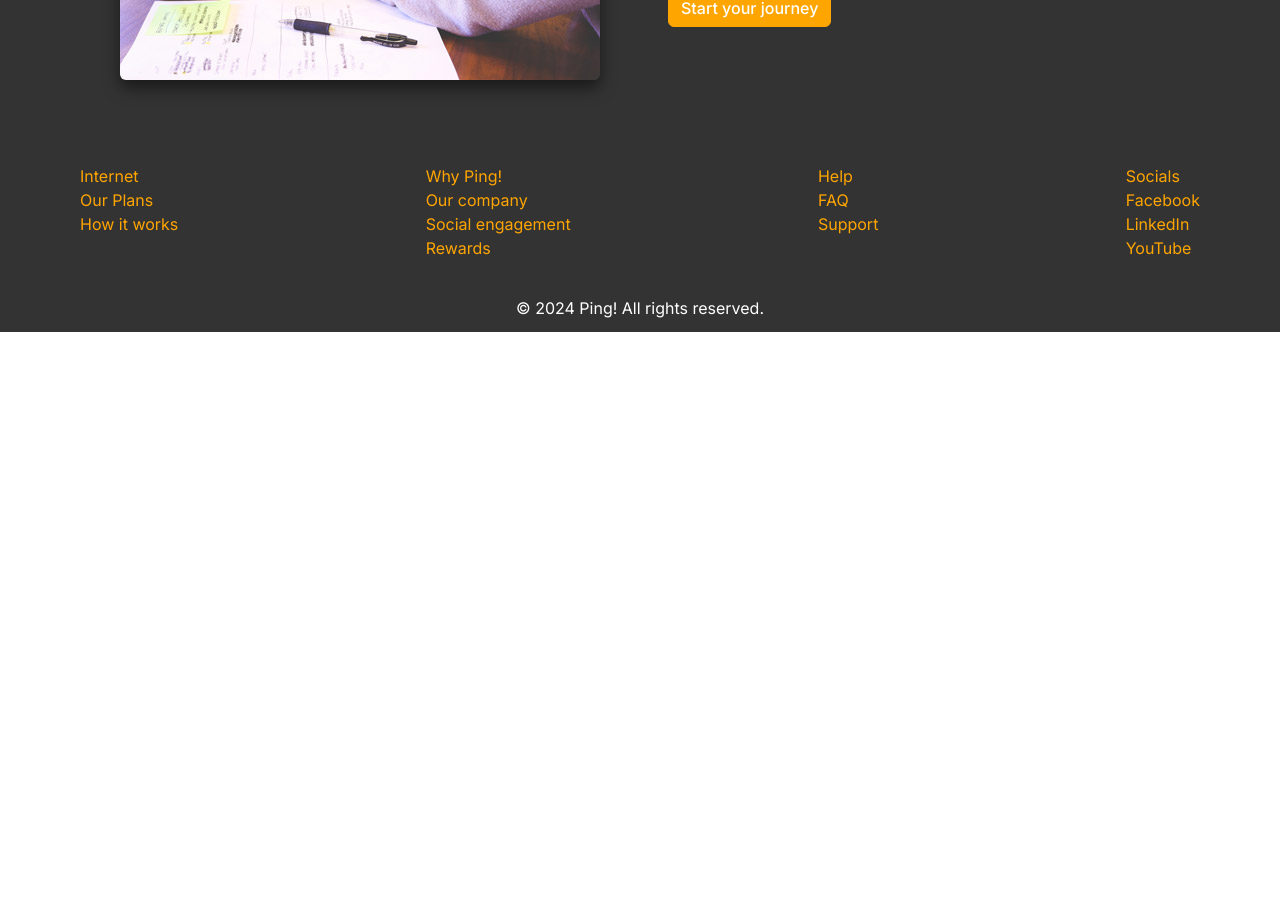
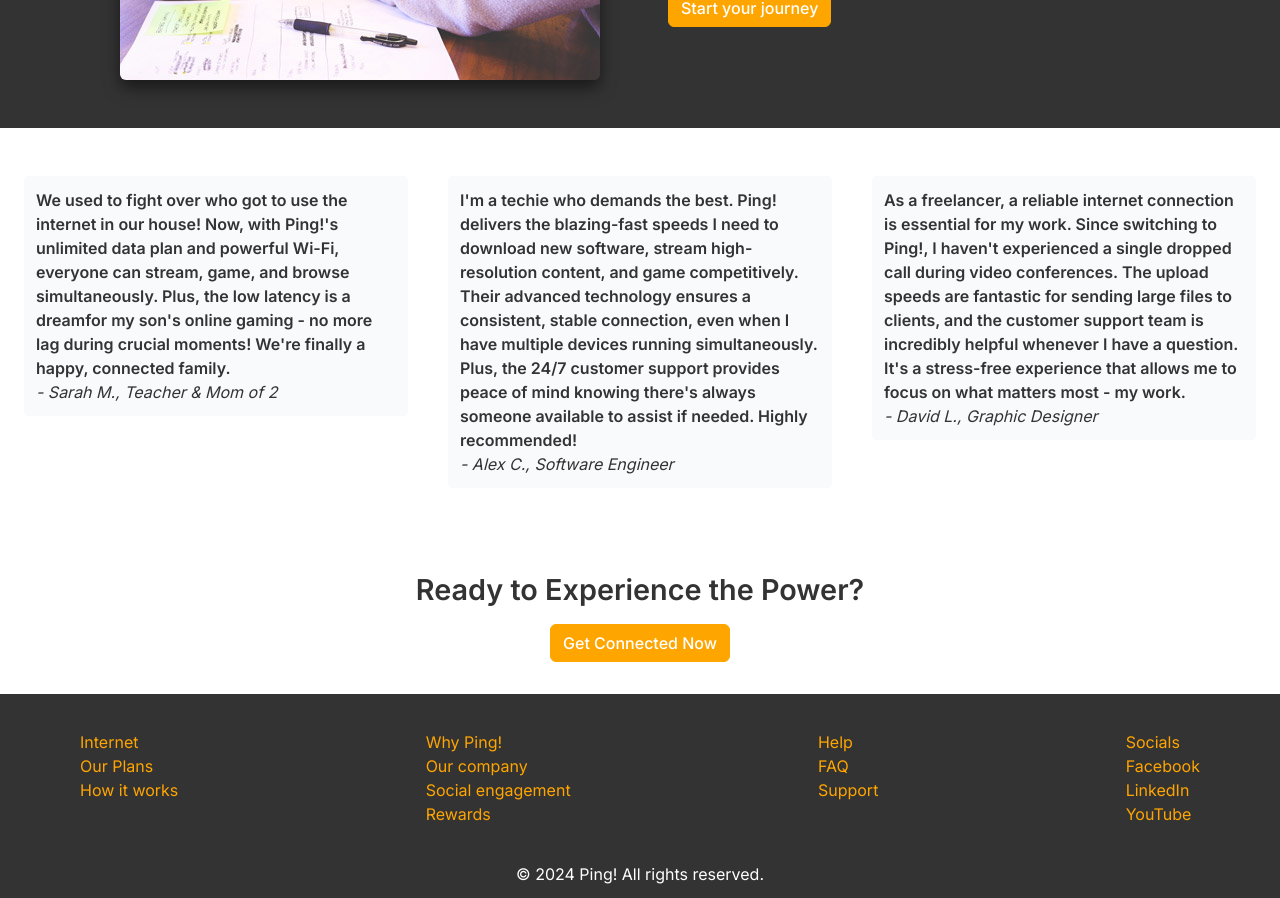
Before and after one commit to krisbelangernelson/internet-provider-ui-nextjs, a Next.js app: page / in a window 1280 px wide. Shown: the part 3180-4078 px from the top of the page. Before the commit the page ends 3512 px from the top, so only its background shows below. Built offline with nearby package versions, Linux system fonts and the light colour scheme.

Commit message:
feat: testimonials and final cta

```diff
--- a/src/components/pages/Home/Features.tsx
+++ b/src/components/pages/Home/Features.tsx
@@ -1,7 +1,3 @@
-import SpeedImg from '@public/assets/images/speed.jpg'
-import WifiImg from '@public/assets/images/connect-wifi.jpg'
-import SupportImg from '@public/assets/images/support.jpg'
-import FeaturesItem from './FeaturesItem'
 import { type ReactNode } from 'react'
 
 interface FeaturesProps {
--- /dev/null
+++ b/src/components/pages/Home/GetConnected.tsx
@@ -0,0 +1,27 @@
+'use client'
+
+import { ROUTES, FORMS, LANDING } from '@/constants'
+import { useRouter } from 'next/navigation'
+
+export default function GetConnected() {
+  const router = useRouter()
+
+  return (
+    <section className="section-light cta">
+      <div className="text-center py-8 grid gap-3">
+        <h2>{LANDING.getConnected.title}</h2>
+        <div>
+          <button
+            type="button"
+            className="btn-primary"
+            onClick={() => {
+              router.push(ROUTES.internet)
+            }}
+          >
+            {FORMS.buttons.getConnected.label}
+          </button>
+        </div>
+      </div>
+    </section>
+  )
+}
--- a/src/components/pages/Home/Home.tsx
+++ b/src/components/pages/Home/Home.tsx
@@ -4,8 +4,8 @@ import FeaturesSummaryUnleash from './FeaturesSummaryUnleash'
 import FeaturesUnleash from './FeaturesUnleash'
 import FeaturesSummarySpeed from './FeaturesSummarySpeed'
 import FeaturesSpeed from './FeaturesSpeed'
-// import Testimonials from './Testimonials'
-// import GetConnected from './GetConnected'
+import Testimonials from './Testimonials'
+import GetConnected from './GetConnected'
 
 export default function Home() {
   return (
@@ -16,8 +16,8 @@ export default function Home() {
       <FeaturesUnleash />
       <FeaturesSummarySpeed dark={true} />
       <FeaturesSpeed dark={true} />
-      {/* <Testimonials />
-      <GetConnected /> */}
+      <Testimonials />
+      <GetConnected />
     </>
   )
 }
--- /dev/null
+++ b/src/components/pages/Home/Testimonials.tsx
@@ -0,0 +1,22 @@
+import TestimonialsItems from './TestimonialsItems'
+
+export default function Testimonials() {
+  return (
+    <section className="section-light testimony flex justify-center py-12">
+      <div className="grid grid-cols-1 lg:grid-cols-3 lg:gap-x-5 xl:gap-x-10 gap-y-3 lg:gap-y-0 pe-5 ps-5 ">
+        <TestimonialsItems
+          quote="We used to fight over who got to use the internet in our house! Now, with Ping!'s unlimited data plan and powerful Wi-Fi, everyone can stream, game, and browse simultaneously. Plus, the low latency is a dreamfor my son's online gaming - no more lag during crucial moments! We're finally a happy, connected family."
+          citation="Sarah M., Teacher & Mom of 2"
+        />
+        <TestimonialsItems
+          quote="I'm a techie who demands the best. Ping! delivers the blazing-fast speeds I need to download new software, stream high-resolution content, and game competitively. Their advanced technology ensures a consistent, stable connection, even when I have multiple devices running simultaneously. Plus, the 24/7 customer support provides peace of mind knowing there's always someone available to assist if needed. Highly recommended!"
+          citation="Alex C., Software Engineer"
+        />
+        <TestimonialsItems
+          quote="As a freelancer, a reliable internet connection is essential for my work. Since switching to Ping!, I haven't experienced a single dropped call during video conferences. The upload speeds are fantastic for sending large files to clients, and the customer support team is incredibly helpful whenever I have a question. It's a stress-free experience that allows me to focus on what matters most - my work."
+          citation="David L., Graphic Designer"
+        />
+      </div>
+    </section>
+  )
+}
--- /dev/null
+++ b/src/components/pages/Home/TestimonialsItems.tsx
@@ -0,0 +1,23 @@
+interface TestimonialsItemsProps {
+  quote: string
+  citation: string
+}
+
+export default function TestimonialsItems(props: TestimonialsItemsProps) {
+  const { quote, citation } = props
+
+  return (
+    <div className="sm:max-w-[24rem]">
+      <div className="p-3 bg-slate-50 rounded">
+        <blockquote>
+          <p className="font-semibold">{quote}</p>
+          <cite>
+            -
+            {' '}
+            {citation}
+          </cite>
+        </blockquote>
+      </div>
+    </div>
+  )
+}
```
